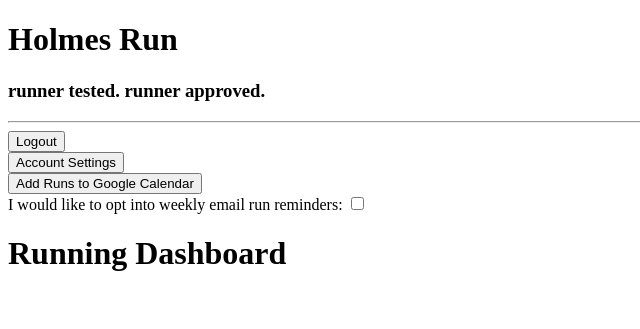
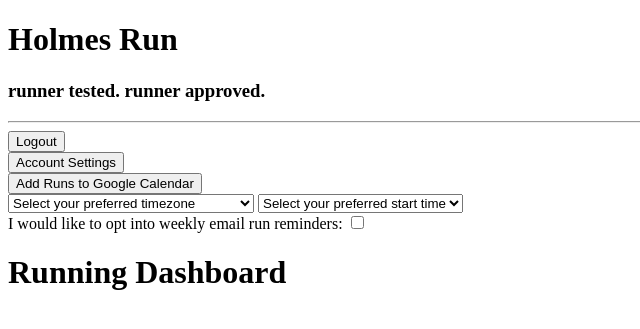
Before and after one commit to allieglotfelty/running-plan, a Flask app: template templates/runner_dashboard.html in a window 1280 px wide. Shown: the top 329 px of the page, without its empty margins (0-640 px from the left). Run offline with Flask 2, Linux system fonts and the light colour scheme; the template is opened without the code that fills it, so the values that code supplies are empty; some libraries are stand-ins or nearby versions.

Commit message:
Refactored OAuth functions

```diff
--- a/server.py
+++ b/server.py
@@ -7,13 +7,10 @@ from model import connect_to_db, db, Runner, Plan, Run
 from datetime import datetime, date, timedelta, time
 import hashlib, binascii
 from random import choice
-from apiclient import discovery
-from oauth2client import client
-from oauth2client import tools
+from apiclient import discovery as gcal_client
+from oauth2client import client, tools
 from oauth2client.file import Storage
 import httplib2
-import json
-
 from running_plan import build_plan_with_two_dates, create_excel_text, build_plan_no_weeks, create_event_source
 
 app = Flask(__name__)
@@ -34,7 +31,6 @@ def index():
         return render_template("homepage.html")
 
     return redirect("/dashboard")
-
 
 
 @app.route('/plan.json', methods=["POST"])
@@ -99,8 +95,6 @@ def process_sign_up():
     runner_email = request.form.get("email")
     runner_password = request.form.get("password")
     email_query = Runner.query.filter_by(email=runner_email).all()
-
-    # except Exception, e:
 
     if email_query:
         flash('This user already exists. Please try to login or create an account with a different email.')
@@ -183,7 +177,11 @@ def display_runner_page():
     """Displays the runner's dashboard with current plan and tracking information."""
 
     runner_id = session.get('runner_id')
+
     runner = Runner.query.get(runner_id)
+    if not runner:
+        return redirect('/')
+
     today_date = datetime.today()
     for plan in runner.plans:
         if today_date < plan.end_date:
@@ -244,77 +242,103 @@ def display_account_settings_page():
     """Displays the account settings page to allow users to update their account settings."""
     pass
 
-
 @app.route('/add-to-google-calendar')
 def add_runs_to_runners_google_calenadr_account():
     """Adds a runner's runs to their Google Calendar account."""
+
+    timezone = request.args.get("time-zone")
+    preferred_start_time = request.args.get("cal-run-start-time")
+
     if not session.get('credentials'):
-        return  redirect('/oauth2callback')
+        return redirect('/start_oauth')
     credentials = client.OAuth2Credentials.from_json(session['credentials'])
     if credentials.access_token_expired:
-        return redirect('/oauth2callback')
+        return redirect('/start_oauth')
     else:
         http_auth = credentials.authorize(httplib2.Http())
-        calendar = discovery.build('calendar', 'v3', http_auth)
+        calendar = gcal_client.build('calendar', 'v3', http_auth)
 
         runner_id = session.get('runner_id')
         runner = Runner.query.get(runner_id)
+        runner.is_using_gCal = True
+        db.session.commit()
+
         today_date = datetime.today()
         for plan in runner.plans:
             if today_date < plan.end_date:
                 current_plan = plan
         if current_plan:
-            for run in current_plan.runs[:5]:
-                title = "Daily Run %s miles" % run.distance
-                date = run.date.date()
-                start_time = time(7,0,0)
-                finish_time = time(8,0,0)
-                start = datetime.combine(date, start_time).isoformat()
-                finish = datetime.combine(date, finish_time).isoformat()
-                event = {
-                    'summary': title,
-                    'start': {
-                               'dateTime': start,
-                               'timeZone': 'America/Los_Angeles'
-                    },
-                    'end': {
-                               'dateTime': finish,
-                               'timeZone': 'America/Los_Angeles'
-                    },
-                    'reminders': {
-                                'useDefault': False,
-                    },
-                }
+            for run in current_plan.runs[5:10]:
+                if run.distance > 0 and run.is_on_gCal == False:
+                    title = "Run %s miles" % run.distance
+                    date = run.date.date()
+                    start_time = plan.start_time
+                    finish_time = start_time + timedelta(hours=1)
+                    start_time = start_time.time()
+                    finish_time = finish_time.time()
+                    start = datetime.combine(date, start_time).isoformat()
+                    finish = datetime.combine(date, finish_time).isoformat()
+                    event = {
+                        'summary': title,
+                        'start': {
+                                   'dateTime': start,
+                                   'timeZone': 'America/Los_Angeles'
+                        },
+                        'end': {
+                                   'dateTime': finish,
+                                   'timeZone': 'America/Los_Angeles'
+                        },
+                        'reminders': {
+                                    'useDefault': False,
+                        },
+                    }
+                    event = calendar.events().insert(calendarId='primary', body=event).execute()
+                    run.is_on_gCal = True
 
-            event = calendar.events().insert(calendarId='primary', body=event).execute()
-            flash('Event created for: %s on %s' % (title, start_time))
-            print'Event created: %s' % (event.get('htmlLink'))
+                    flash('Added event to Google Calendar: %s on %s' % (title, date))
+                    print'Event created: %s' % (event.get('htmlLink'))
+                else:
+                     flash('There are no new runs to add to your Google Calendar.')
+            db.session.commit()
+        else:
+            flash('There are no new runs to add to your Google Calendar.')
 
     return redirect("/dashboard")
 
-@app.route('/oauth2callback')
-def oauth2callback():
-    try:
-        import argparse
-        flags = argparse.ArgumentParser(parents=[tools.argparser]).parse_args()
-    except ImportError:
-        flags = None
-
+@app.route('/start_oauth')
+def start_oauth():
     flow = client.flow_from_clientsecrets(
         'client_secret.json',
         scope='https://www.googleapis.com/auth/calendar',
         redirect_uri=url_for('oauth2callback', _external=True))
-        # if flags:
-        #     credentials = tools.run_flow(flow, store, flags)
-        # print('Storing credentials to ' + credential_path)
+
+    # flow = websites you step through - front door: sends user to email page & asks permission to send info to calendar
+    auth_uri = flow.step1_get_authorize_url()
+    return redirect(auth_uri)
+
+@app.route('/oauth2callback')
+def oauth2callback():
+    flow = client.flow_from_clientsecrets(
+        'client_secret.json',
+        scope='https://www.googleapis.com/auth/calendar',
+        redirect_uri=url_for('oauth2callback', _external=True))
     if 'code' not in request.args:
-        auth_uri = flow.step1_get_authorize_url()
-        return redirect(auth_uri)
-    else:
-        auth_code = request.args.get('code')
-        credentials = flow.step2_exchange(auth_code)
-        session['credentials'] = credentials.to_json()
-        return redirect('/add-to-google-calendar')
+        return "", 403
+
+    # answer from user re: using calendar, gives back oauth token to send info to calendar
+    auth_code = request.args.get('code')
+    credentials = flow.step2_exchange(auth_code)
+    session['credentials'] = credentials.to_json()
+    add_oauth_token_to_database(credentials)
+
+    return redirect('/add-to-google-calendar')
+
+def add_oauth_token_to_database(credentials):
+    """Adds oauth token to database"""
+    runner_id = session.get('runner_id')
+    runner = Runner.query.get(runner_id)
+    runner.OAuth_token = credentials.to_json()
+    db.session.commit()
 
 @app.route('/opt-into-weekly-emails')
 def opt_into_weekly_emails():
@@ -384,6 +408,4 @@ if __name__ == "__main__":
     # Use the DebugToolbar
     DebugToolbarExtension(app)
 
-
-
     app.run(port=5000, host='0.0.0.0')
--- a/templates/runner_dashboard.html
+++ b/templates/runner_dashboard.html
@@ -12,7 +12,44 @@
 </form>
 
 <form action="/add-to-google-calendar">
-    <input type="submit" value="Add Runs to Google Calendar" name="add-to-gcal-button">
+    <input type="submit" value="Add Runs to Google Calendar" name="add-to-gcal-button"><br>
+    <select id="time-zone" name="time-zone">
+      <option value="Select your preferred timezone">Select your preferred timezone</option>
+      <option value="Pacific/Honolulu">(GMT-10:00) Hawaii Time</option>
+      <option value="America/Anchorage">(GMT-08:00) Alaska Time</option>
+      <option value="America/Los_Angeles">(GMT-07:00) Pacific Time</option>
+      <option value="America/Denver">(GMT-06:00) Mountain Time</option>
+      <option value="America/Phoenix">(GMT-07:00) Mountain Time - Arizona</option>
+      <option value="America/Chicago">(GMT-05:00) Central Time</option>
+      <option value="America/New_York">(GMT-04:00) Eastern Time</option>
+    </select>
+    <select id="cal-run-start-time" name="cal-run-start-time">
+      <option value="Select your preferred start time">Select your preferred start time</option>
+      <option value="4">4:00am</option>
+      <option value="5">5:00am</option>
+      <option value="6">6:00am</option>
+      <option value="7">7:00am</option>
+      <option value="8">8:00am</option>
+      <option value="9">9:00am</option>
+      <option value="10">10:00am</option>
+      <option value="11">11:00am</option>
+      <option value="12">12:00pm</option>
+      <option value="13">1:00pm</option>
+      <option value="14">2:00pm</option>
+      <option value="15">3:00pm</option>
+      <option value="16">4:00pm</option>
+      <option value="17">5:00pm</option>
+      <option value="18">6:00pm</option>
+      <option value="19">7:00pm</option>
+      <option value="20">8:00pm</option>
+      <option value="21">9:00pm</option>
+      <option value="22">10:00pm</option>
+      <option value="23">11:00pm</option>
+      <option value="24">12:00am</option>
+      <option value="1">1:00am</option>
+      <option value="2">2:00am</option>
+      <option value="3">3:00am</option>
+    </select>
 </form>
 
 <form action="/opt-into-weekly-emails">
@@ -27,8 +64,8 @@
 {% if plan %}
 
 <p>Countdown to Goal: {{ days_left_to_goal }} days</p>
-<p>Total Workouts Completed:</p><p id="total-workouts">{{ total_workouts_completed }}</p>
-<p>Total Miles Completed: </p> <p id="total-miles"> {{ total_miles_completed }}</p>
+<span>Total Workouts Completed: </span><span id="total-workouts">{{ total_workouts_completed }}</span><br>
+<span>Total Miles Completed: </span> <span id="total-miles"> {{ total_miles_completed }}</span><br>
 <table id="plan-calendar" name="plan-calendar" border="1px">
     <thead id="plan-header">
       <tr>
@@ -49,12 +86,12 @@
             {% for run in plan.runs[(i)*7:7*(i+1)] %}
               {% if run.distance != 0.0 %}
                 {% if run.is_completed %}
-                  <td id="run{{ run.run_id }}"><input type="checkbox" id="{{ run.run_id }}" value="{{ run.run_id }}" checked>{{ run.date }}: <br><br>{{ run.distance }}</td>
+                  <td id="run{{ run.run_id }}"><input type="checkbox" id="{{ run.run_id }}" value="{{ run.run_id }}" checked>{{ run.date.date() }}: <br><br>{{ run.distance }} miles</td>
                 {% else %}
-                  <td id="run{{ run.run_id }}"><input type="checkbox" id="{{ run.run_id }}" value="{{ run.run_id }}">{{ run.date }}: <br><br>{{ run.distance }}</td>
+                  <td id="run{{ run.run_id }}"><input type="checkbox" id="{{ run.run_id }}" value="{{ run.run_id }}">{{ run.date.date() }}: <br><br>{{ run.distance }} miles</td>
                 {% endif %}
               {% else %}
-                <td id="run{{ run.run_id }}">{{ run.date }}: <br><br>Off day!</td>
+                <td id="run{{ run.run_id }}">{{ run.date.date() }}: <br><br>Off day!</td>
               {% endif %}
             {% endfor %}
             </tr>
```
Also changed, not shown: model.py (+5 -4 lines).
